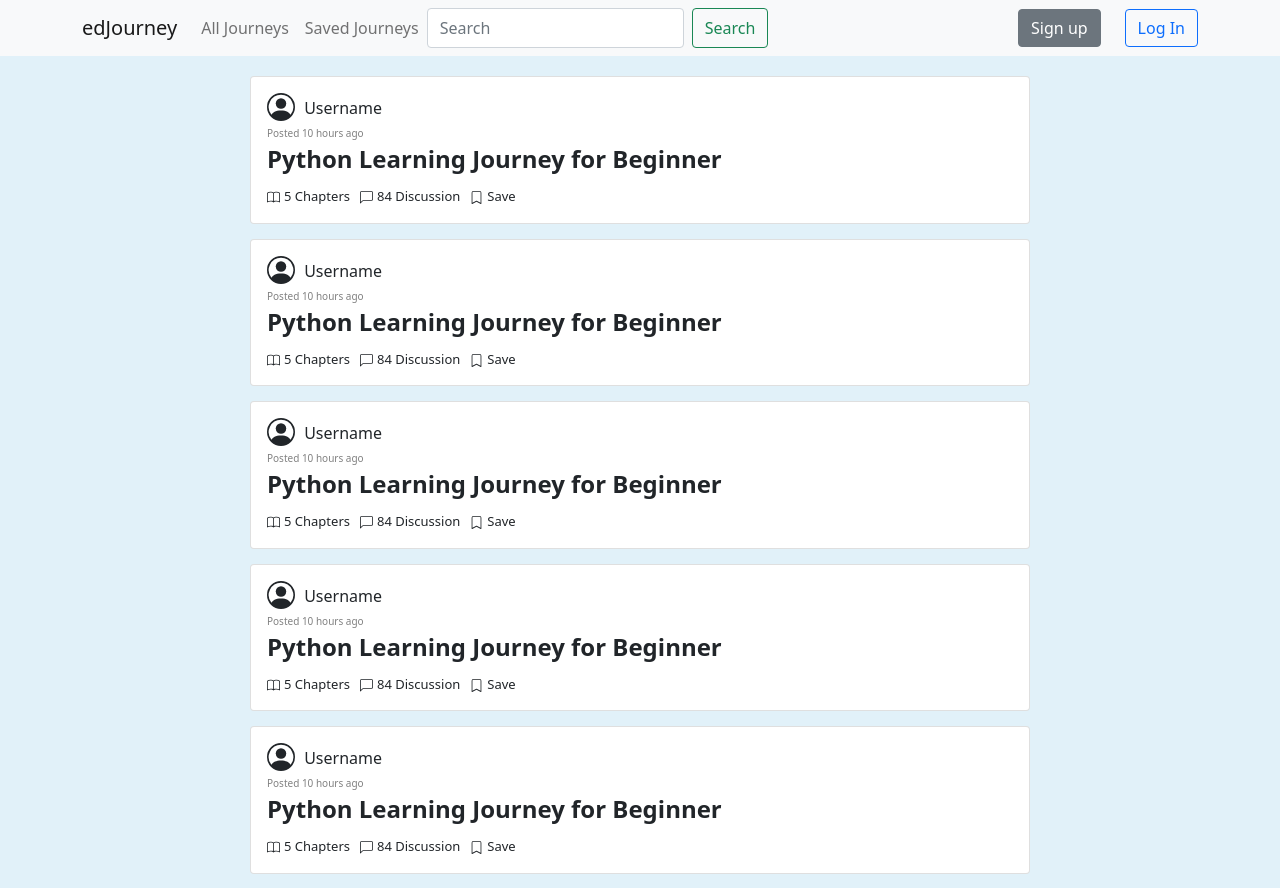
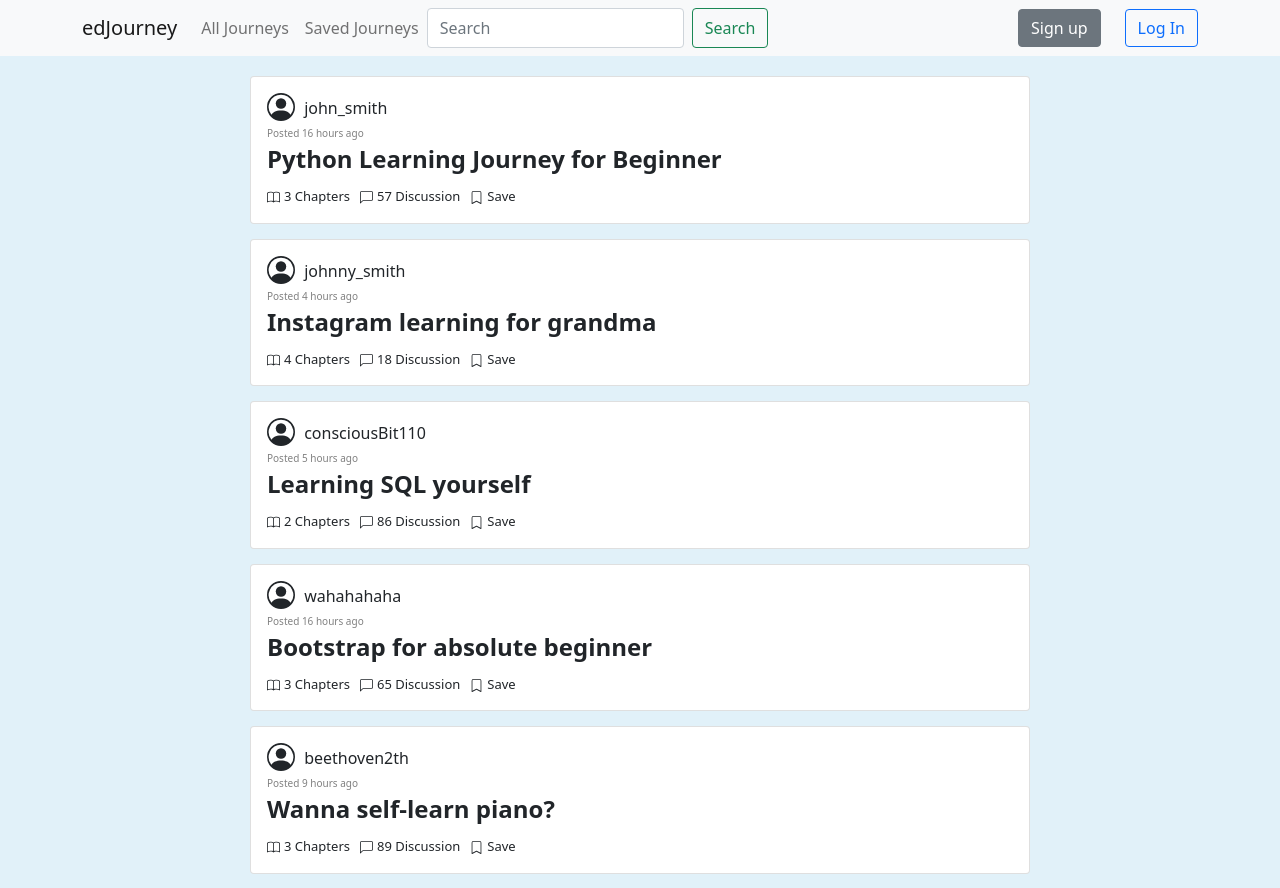
Before and after one commit to yuyangji/MelbHackUndefined, a React (Create React App) app in the folder client/: page / in a window 1280 px wide. Shown: the top 888 px of the page. Built offline with nearby package versions, Linux system fonts and the light colour scheme.

Commit message:
Card show dynamically + show saved icon

```diff
--- a/client/src/components/Homepage/index.js
+++ b/client/src/components/Homepage/index.js
@@ -2,11 +2,13 @@ import React, { useState } from "react";
 import Header from "../shared/Header";
 import JourneyCardList from "../shared/JourneyCardList";
 import LoggedHeader from "../shared/LoggedHeader";
+import journeyList from "../../dummyJourney.json";
+import userData from "../../dummyUser.json";
 
 const Homepage = () => {
   // Global variables passing around
   const [isLoggedIn, setLogged] = useState(false);
-  const [username, setUsername] = useState("john_smith_123");
+  const [username, setUsername] = useState(userData.username);
 
   return (
     <>
@@ -26,7 +28,11 @@ const Homepage = () => {
           }}
         >
           <div>
-            <JourneyCardList style={{ display: "block" }} />
+            <JourneyCardList
+              style={{ display: "block" }}
+              journeyList={journeyList}
+              savedList={userData.saved_journey}
+            />
           </div>
         </div>
       </div>
--- a/client/src/components/shared/JourneyCard.js
+++ b/client/src/components/shared/JourneyCard.js
@@ -1,8 +1,23 @@
-import React from "react";
+import React, { useState } from "react";
 import { Card, Row, Col } from "react-bootstrap";
-import { BsPersonCircle, BsBookmark, BsChatLeft, BsBook } from "react-icons/bs";
+import {
+  BsPersonCircle,
+  BsBookmark,
+  BsChatLeft,
+  BsBook,
+  BsBookmarkFill,
+} from "react-icons/bs";
 
-const JourneyCard = () => {
+const JourneyCard = ({ journey, savedList }) => {
+  var temp = false;
+  for (let saved in savedList) {
+    if (savedList[saved].journey_id === journey.journey_id) {
+      temp = true;
+      break;
+    }
+  }
+  const [isSaved] = useState(temp);
+
   return (
     <>
       <div style={{ marginBottom: "15px" }}>
@@ -11,7 +26,7 @@ const JourneyCard = () => {
           style={{ minWidth: "780px", maxWidth: "890px", width: "780px" }}
         >
           <Row>
-            <Col>
+            <Col style={{ fontWeight: "500" }}>
               <BsPersonCircle
                 style={{
                   width: "28px",
@@ -20,19 +35,20 @@ const JourneyCard = () => {
                   marginBottom: "5px",
                 }}
               />{" "}
-              {"Username"}
+              {journey.creator}
             </Col>
           </Row>
 
           <Row>
             <Col style={{ fontSize: "x-small", color: "grey" }}>
-              Posted 10 hours ago
+              {/* random for now until posting time is recorded */}
+              Posted {Math.ceil(Math.random() * 20)} hours ago
             </Col>
           </Row>
 
           <Row>
             <Col style={{ fontSize: "x-large", fontWeight: "bold" }}>
-              Python Learning Journey for Beginner
+              {journey.title}
             </Col>
           </Row>
 
@@ -40,217 +56,31 @@ const JourneyCard = () => {
             <Col style={{ fontSize: "small" }}>
               <div>
                 <div style={{ display: "inline", marginRight: "10px" }}>
-                  <BsBook style={{ marginRight: "4px" }} />5 Chapters
+                  <BsBook style={{ marginRight: "4px" }} />
+                  {journey.milestone.length} Chapters
                 </div>
                 <div style={{ display: "inline", marginRight: "10px" }}>
                   <BsChatLeft style={{ marginRight: "4px" }} />
-                  84 Discussion
+                  {/* random for now until comments are recorded */}
+                  {Math.ceil(Math.random() * 100)} Discussion
                 </div>
-                <div style={{ display: "inline", marginRight: "10px" }}>
-                  <BsBookmark style={{ marginRight: "4px" }} />
-                  Save
-                </div>
-              </div>
-            </Col>
-          </Row>
-        </Card>
-      </div>
-
-      <div style={{ marginBottom: "15px" }}>
-        <Card
-          body
-          style={{ minWidth: "780px", maxWidth: "890px", width: "780px" }}
-        >
-          <Row>
-            <Col>
-              <BsPersonCircle
-                style={{
-                  width: "28px",
-                  height: "28px",
-                  marginRight: "5px",
-                  marginBottom: "5px",
-                }}
-              />{" "}
-              {"Username"}
-            </Col>
-          </Row>
-
-          <Row>
-            <Col style={{ fontSize: "x-small", color: "grey" }}>
-              Posted 10 hours ago
-            </Col>
-          </Row>
-
-          <Row>
-            <Col style={{ fontSize: "x-large", fontWeight: "bold" }}>
-              Python Learning Journey for Beginner
-            </Col>
-          </Row>
-
-          <Row style={{ marginTop: "10px" }}>
-            <Col style={{ fontSize: "small" }}>
-              <div>
-                <div style={{ display: "inline", marginRight: "10px" }}>
-                  <BsBook style={{ marginRight: "4px" }} />5 Chapters
-                </div>
-                <div style={{ display: "inline", marginRight: "10px" }}>
-                  <BsChatLeft style={{ marginRight: "4px" }} />
-                  84 Discussion
-                </div>
-                <div style={{ display: "inline", marginRight: "10px" }}>
-                  <BsBookmark style={{ marginRight: "4px" }} />
-                  Save
-                </div>
-              </div>
-            </Col>
-          </Row>
-        </Card>
-      </div>
-      <div style={{ marginBottom: "15px" }}>
-        <Card
-          body
-          style={{ minWidth: "780px", maxWidth: "890px", width: "780px" }}
-        >
-          <Row>
-            <Col>
-              <BsPersonCircle
-                style={{
-                  width: "28px",
-                  height: "28px",
-                  marginRight: "5px",
-                  marginBottom: "5px",
-                }}
-              />{" "}
-              {"Username"}
-            </Col>
-          </Row>
-
-          <Row>
-            <Col style={{ fontSize: "x-small", color: "grey" }}>
-              Posted 10 hours ago
-            </Col>
-          </Row>
-
-          <Row>
-            <Col style={{ fontSize: "x-large", fontWeight: "bold" }}>
-              Python Learning Journey for Beginner
-            </Col>
-          </Row>
-
-          <Row style={{ marginTop: "10px" }}>
-            <Col style={{ fontSize: "small" }}>
-              <div>
-                <div style={{ display: "inline", marginRight: "10px" }}>
-                  <BsBook style={{ marginRight: "4px" }} />5 Chapters
-                </div>
-                <div style={{ display: "inline", marginRight: "10px" }}>
-                  <BsChatLeft style={{ marginRight: "4px" }} />
-                  84 Discussion
-                </div>
-                <div style={{ display: "inline", marginRight: "10px" }}>
-                  <BsBookmark style={{ marginRight: "4px" }} />
-                  Save
-                </div>
-              </div>
-            </Col>
-          </Row>
-        </Card>
-      </div>
-      <div style={{ marginBottom: "15px" }}>
-        <Card
-          body
-          style={{ minWidth: "780px", maxWidth: "890px", width: "780px" }}
-        >
-          <Row>
-            <Col>
-              <BsPersonCircle
-                style={{
-                  width: "28px",
-                  height: "28px",
-                  marginRight: "5px",
-                  marginBottom: "5px",
-                }}
-              />{" "}
-              {"Username"}
-            </Col>
-          </Row>
-
-          <Row>
-            <Col style={{ fontSize: "x-small", color: "grey" }}>
-              Posted 10 hours ago
-            </Col>
-          </Row>
-
-          <Row>
-            <Col style={{ fontSize: "x-large", fontWeight: "bold" }}>
-              Python Learning Journey for Beginner
-            </Col>
-          </Row>
-
-          <Row style={{ marginTop: "10px" }}>
-            <Col style={{ fontSize: "small" }}>
-              <div>
-                <div style={{ display: "inline", marginRight: "10px" }}>
-                  <BsBook style={{ marginRight: "4px" }} />5 Chapters
-                </div>
-                <div style={{ display: "inline", marginRight: "10px" }}>
-                  <BsChatLeft style={{ marginRight: "4px" }} />
-                  84 Discussion
-                </div>
-                <div style={{ display: "inline", marginRight: "10px" }}>
-                  <BsBookmark style={{ marginRight: "4px" }} />
-                  Save
-                </div>
-              </div>
-            </Col>
-          </Row>
-        </Card>
-      </div>
-      <div style={{ marginBottom: "15px" }}>
-        <Card
-          body
-          style={{ minWidth: "780px", maxWidth: "890px", width: "780px" }}
-        >
-          <Row>
-            <Col>
-              <BsPersonCircle
-                style={{
-                  width: "28px",
-                  height: "28px",
-                  marginRight: "5px",
-                  marginBottom: "5px",
-                }}
-              />{" "}
-              {"Username"}
-            </Col>
-          </Row>
-
-          <Row>
-            <Col style={{ fontSize: "x-small", color: "grey" }}>
-              Posted 10 hours ago
-            </Col>
-          </Row>
-
-          <Row>
-            <Col style={{ fontSize: "x-large", fontWeight: "bold" }}>
-              Python Learning Journey for Beginner
-            </Col>
-          </Row>
-
-          <Row style={{ marginTop: "10px" }}>
-            <Col style={{ fontSize: "small" }}>
-              <div>
-                <div style={{ display: "inline", marginRight: "10px" }}>
-                  <BsBook style={{ marginRight: "4px" }} />5 Chapters
-                </div>
-                <div style={{ display: "inline", marginRight: "10px" }}>
-                  <BsChatLeft style={{ marginRight: "4px" }} />
-                  84 Discussion
-                </div>
-                <div style={{ display: "inline", marginRight: "10px" }}>
-                  <BsBookmark style={{ marginRight: "4px" }} />
-                  Save
-                </div>
+                {isSaved ? (
+                  <div
+                    style={{
+                      display: "inline",
+                      marginRight: "10px",
+                      color: "blue",
+                    }}
+                  >
+                    <BsBookmarkFill style={{ marginRight: "4px" }} />
+                    Saved
+                  </div>
+                ) : (
+                  <div style={{ display: "inline", marginRight: "10px" }}>
+                    <BsBookmark style={{ marginRight: "4px" }} />
+                    Save
+                  </div>
+                )}
               </div>
             </Col>
           </Row>
--- a/client/src/components/shared/JourneyCardList.js
+++ b/client/src/components/shared/JourneyCardList.js
@@ -1,10 +1,12 @@
 import React from "react";
 import JourneyCard from "./JourneyCard";
 
-const JourneyCardList = () => {
+const JourneyCardList = ({ journeyList, savedList }) => {
   return (
     <>
-      <JourneyCard />
+      {journeyList.map((journey, index) => (
+        <JourneyCard key={index} journey={journey} savedList={savedList} />
+      ))}
     </>
   );
 };
--- a/client/src/dummyJourney.json
+++ b/client/src/dummyJourney.json
@@ -33,6 +33,10 @@
       },
       {
         "title": "Post her first photo!",
+        "description": "Mauris id pulvinar quam. Etiam pellentesque consequat sem, vel imperdiet orci."
+      },
+      {
+        "title": "Add friends and family",
         "description": "Mauris id pulvinar quam. Etiam pellentesque consequat sem, vel imperdiet orci."
       }
     ]
```
